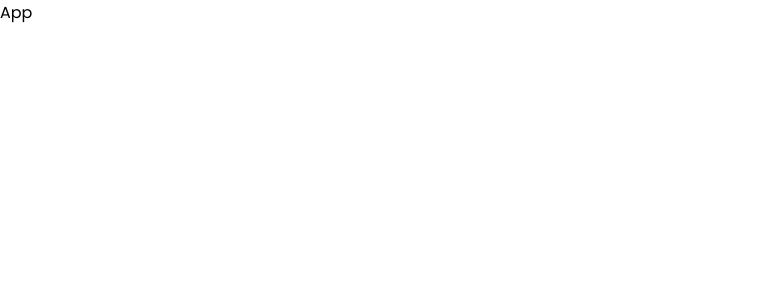
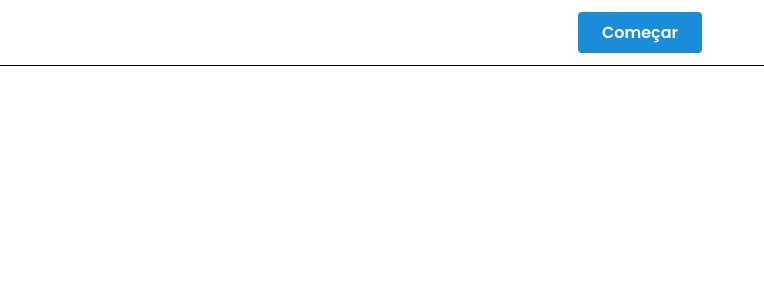
Before and after one commit to future4code/Marzo-Lucas-Matheus, a React (Vite) app in the folder modulo2/tarot/: page / in a window 1280 px wide. Shown: the top 300 px of the page, without its empty margins (0-764 px from the left). Built offline with nearby package versions, Linux system fonts and the light colour scheme.

Commit message:
Componente Header

```diff
--- a/modulo2/tarot/src/App.jsx
+++ b/modulo2/tarot/src/App.jsx
@@ -1,12 +1,13 @@
 import React from "react";
+import { Header } from "./components/Header";
 import { GlobalStyle } from "./styles/global";
 
 const App = () => {
   return (
-    <div>
-      App
+    <>
+      <Header />
       <GlobalStyle />
-    </div>
+    </>
   );
 };
 
--- a/modulo2/tarot/src/components/Header.jsx
+++ b/modulo2/tarot/src/components/Header.jsx
@@ -1,5 +1,35 @@
 import React from "react";
+import styled from "styled-components";
+
+const Container = styled.header`
+  border-bottom: 1px solid black;
+  text-align: center;
+  padding: 0.75rem;
+  background: transparent;
+  position: sticky;
+  top: 0;
+
+  button {
+    padding: 0.5rem 1.5rem;
+
+    background: #1a8cd8;
+    color: #fff;
+    border-radius: 0.25rem;
+    border: 0;
+    font-size: 1rem;
+    font-weight: 600;
+    transition: filter 0.2s;
+
+    &:hover {
+      filter: brightness(0.9);
+    }
+  }
+`;
 
 export const Header = () => {
-  return <div>Header</div>;
+  return (
+    <Container>
+      <button>Começar</button>
+    </Container>
+  );
 };
```
